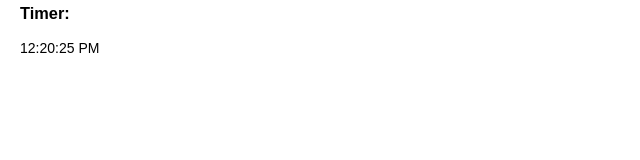
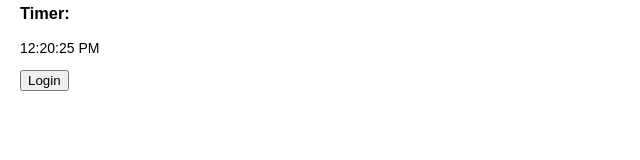
Before and after one commit to Sarthak-Agrawal/react-101, a React (Create React App) app: page / in a window 1280 px wide. Shown: the part 131-291 px from the top of the page, without its empty margins (0-640 px from the left). Built offline with nearby package versions, Linux system fonts and the light colour scheme.

Commit message:
Added Stateful Button

```diff
--- a/public/index.html
+++ b/public/index.html
@@ -30,6 +30,7 @@
     <noscript>You need to enable JavaScript to run this app.</noscript>
     <div id="root"></div>
     <div id="timer"></div>
+    <div id="button"></div>
     <!--
       This HTML file is a template.
       If you open it directly in the browser, you will see an empty page.
--- a/src/index.tsx
+++ b/src/index.tsx
@@ -2,6 +2,7 @@ import React from 'react';
 import ReactDOM from 'react-dom';
 import './index.css';
 import Clock from './timer';
+import Button from './statefulButton';
 
 interface SquareProps {
   value: string,
@@ -172,3 +173,8 @@ function Square(props: SquareProps) {
     <Clock />,
     document.getElementById("timer")
   )
+
+  ReactDOM.render(
+    <Button />,
+    document.getElementById("button")
+  )
--- /dev/null
+++ b/src/statefulButton.tsx
@@ -0,0 +1,64 @@
+import React from 'react';
+
+interface ButtonProps {
+    afterTheClick: () => void
+}
+
+function LoginButton(props: ButtonProps) {
+    return (
+        <button onClick={props.afterTheClick}>
+            Login
+        </button>
+    )
+}
+
+function LogoutButton(props:ButtonProps) {
+    return (
+        <button onClick={props.afterTheClick}>
+            Logout
+        </button>
+    )
+}
+
+class Button extends React.Component<{}, {isLoggedIn: boolean}> {
+    constructor(props: {}) {
+        super(props);
+
+        this.handleLoginClick = this.handleLoginClick.bind(this);
+        this.handleLogoutClick = this.handleLogoutClick.bind(this);
+        this.state = {
+            isLoggedIn: false
+        }
+    }
+
+    handleLoginClick() {
+        this.setState({
+            isLoggedIn: true
+        })
+    }
+
+    handleLogoutClick() {
+        this.setState({
+            isLoggedIn: false
+        })
+    }
+
+    render() {
+        const isLoggedIn = this.state.isLoggedIn;
+        let button;
+
+        if(isLoggedIn) {
+            button = <LogoutButton afterTheClick={this.handleLogoutClick} />
+        } else {
+            button = <LoginButton afterTheClick={this.handleLoginClick} />
+        }
+
+        return (
+            <div>
+                {button}
+            </div>
+        );
+    }
+}
+
+export default Button
```
